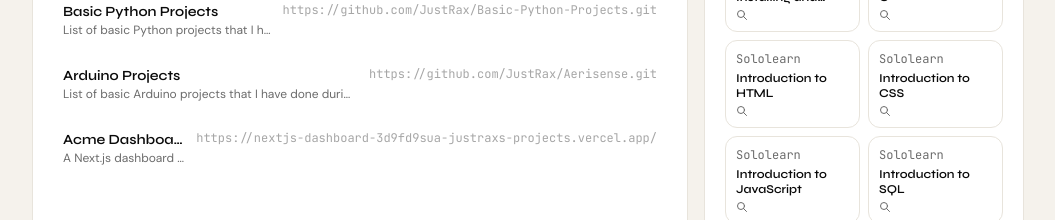
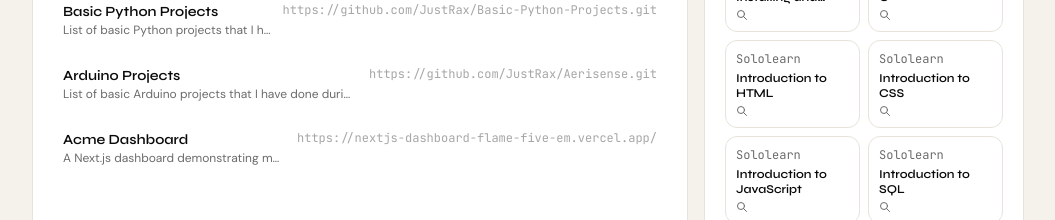
Before and after one commit to JustRax/portfolio, a Vue app: page /#/ in a window 1280 px wide. Shown: the part 1200-1420 px from the top of the page, without its empty margins (112-1167 px from the left). Built offline with nearby package versions, Linux system fonts and the light colour scheme.

Commit message:
feat: update project URL for 'Acme Dashboard' to new deployment link

```diff
--- a/src/data/portfolio.js
+++ b/src/data/portfolio.js
@@ -105,8 +105,8 @@ export const projects = [
   {
     name: 'Acme Dashboard',
     description: 'A Next.js dashboard demonstrating modern styling, optimized assets, routing, data fetching, search, pagination, authentication, form validation, and error handling.',
-    url: 'https://nextjs-dashboard-3d9fd9sua-justraxs-projects.vercel.app/',
-    domain: 'https://nextjs-dashboard-3d9fd9sua-justraxs-projects.vercel.app/',
+    url: 'https://nextjs-dashboard-flame-five-em.vercel.app/',
+    domain: 'https://nextjs-dashboard-flame-five-em.vercel.app/',
   }
 ]
 
```
